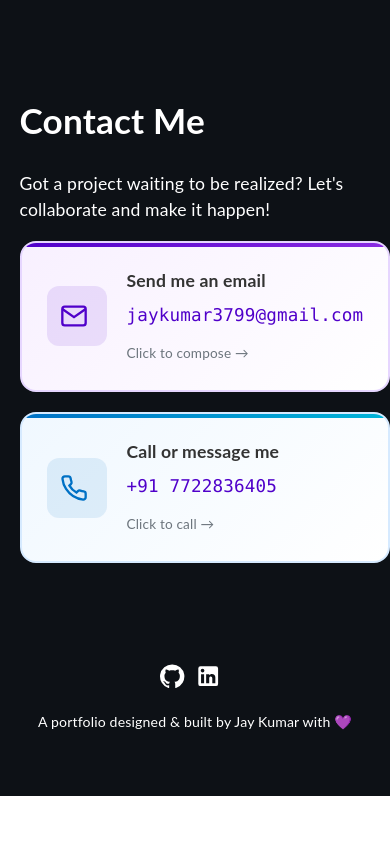
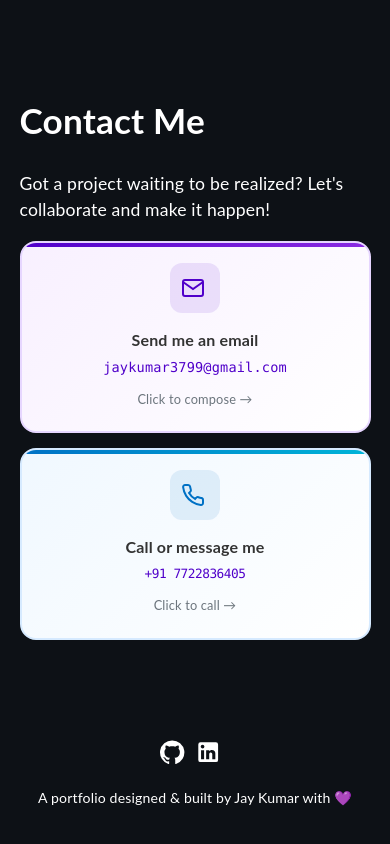
Before and after one commit to mejkp-07/JayCodes, a React (Create React App) app: page / in a window 390 px wide. Shown: the part 8127-8971 px from the top of the page. Before the commit the page ends 8923 px from the top, so only its background shows below. Built offline with nearby package versions, Linux system fonts and the light colour scheme.

Commit message:
projects part update

```diff
--- a/src/assets/styles/Contact.scss
+++ b/src/assets/styles/Contact.scss
@@ -167,6 +167,7 @@ form {
   opacity: 1;
 }
 
+/* Updated CSS for gradient cards */
 .contact-info-section.gradient-cards {
   display: flex;
   gap: 20px;
@@ -187,6 +188,7 @@ form {
   transition: all 0.4s ease;
   position: relative;
   overflow: hidden;
+  box-sizing: border-box;
 }
 
 .contact-gradient-card::before {
@@ -225,10 +227,12 @@ form {
 .card-icon {
   width: 60px;
   height: 60px;
+  min-width: 60px; /* Prevents shrinking */
   border-radius: 12px;
   display: flex;
   align-items: center;
   justify-content: center;
+  flex-shrink: 0; /* Prevents icon from shrinking */
 }
 
 .email-card .card-icon {
@@ -241,10 +245,17 @@ form {
   color: #0071c5;
 }
 
+.card-content {
+  flex: 1;
+  min-width: 0; /* Important for text wrapping */
+}
+
 .card-content h3 {
   margin: 0 0 8px 0;
   color: #333;
   font-size: 1.1rem;
+  word-wrap: break-word;
+  overflow-wrap: break-word;
 }
 
 .card-content p {
@@ -252,6 +263,9 @@ form {
   color: #5000ca;
   font-family: 'Monaco', 'Courier New', monospace;
   font-weight: 500;
+  word-break: break-all; /* Ensures long text breaks properly */
+  font-size: 0.95rem;
+  line-height: 1.4;
 }
 
 .card-action {
@@ -259,6 +273,7 @@ form {
   color: #6c757d;
   display: inline-block;
   transition: transform 0.3s;
+  white-space: nowrap;
 }
 
 .contact-gradient-card:hover .card-action {
@@ -266,24 +281,144 @@ form {
   color: #5000ca;
 }
 
-/* Responsive */
-@media (max-width: 768px) {
-  .contact-info-section.attractive,
+/* Enhanced Responsive Styles */
+@media (max-width: 1024px) {
   .contact-info-section.gradient-cards {
-    flex-direction: column;
+    gap: 15px;
   }
 
-  .contact-card,
   .contact-gradient-card {
-    min-width: 100%;
+    min-width: calc(50% - 10px);
+    padding: 20px;
   }
+}
 
-  .contact-highlight {
+@media (max-width: 768px) {
+  .contact-info-section.gradient-cards {
     flex-direction: column;
     gap: 15px;
   }
 
-  .highlight-dot {
-    margin-top: 0;
+  .contact-gradient-card {
+    min-width: 100%;
+    width: 100%;
+    padding: 20px;
+    gap: 15px;
+  }
+
+  .card-icon {
+    width: 50px;
+    height: 50px;
+    min-width: 50px;
+  }
+
+  .card-icon svg {
+    width: 24px;
+    height: 24px;
+  }
+
+  .card-content h3 {
+    font-size: 1rem;
+    margin-bottom: 6px;
+  }
+
+  .card-content p {
+    font-size: 0.9rem;
+    margin-bottom: 8px;
+  }
+
+  .contact-gradient-card:hover {
+    transform: translateY(-4px); /* Reduced hover effect on mobile */
   }
 }
+
+@media (max-width: 480px) {
+  .contact-gradient-card {
+    flex-direction: column;
+    text-align: center;
+    padding: 20px 15px;
+    gap: 15px;
+  }
+
+  .card-icon {
+    width: 50px;
+    height: 50px;
+    margin: 0 auto;
+  }
+
+  .card-content {
+    width: 100%;
+  }
+
+  .card-content p {
+    font-size: 0.85rem;
+    word-break: break-word;
+  }
+
+  .card-action {
+    font-size: 0.8rem;
+  }
+
+  /* Adjust phone number formatting for very small screens */
+  .phone-card .card-content p {
+    font-size: 0.8rem;
+    letter-spacing: -0.5px;
+  }
+}
+
+/* Extra small devices (phones under 360px) */
+@media (max-width: 360px) {
+  .contact-gradient-card {
+    padding: 15px 12px;
+  }
+
+  .card-icon {
+    width: 45px;
+    height: 45px;
+  }
+
+  .card-icon svg {
+    width: 20px;
+    height: 20px;
+  }
+
+  .card-content h3 {
+    font-size: 0.95rem;
+  }
+
+  .card-content p {
+    font-size: 0.8rem;
+  }
+
+  /* Break phone number for better readability */
+  .phone-card .card-content p {
+    font-size: 0.75rem;
+    word-break: break-word;
+    padding: 0 5px;
+  }
+}
+
+/* Optional: Add animation for better mobile experience */
+@media (hover: none) and (pointer: coarse) {
+  .contact-gradient-card:active {
+    transform: scale(0.98);
+    transition: transform 0.1s;
+  }
+
+  .contact-gradient-card:hover {
+    transform: none; /* Remove hover effects on touch devices */
+  }
+}
+
+/* Ensure proper spacing in the parent container */
+#contact .items-container .contact_wrapper {
+  width: 100%;
+  box-sizing: border-box;
+}
+
+/* Fix for text overflow in very small containers */
+.card-content h3,
+.card-content p {
+  overflow: hidden;
+  text-overflow: ellipsis;
+}
--- a/src/components/Contact.tsx
+++ b/src/components/Contact.tsx
@@ -65,7 +65,7 @@ function Contact() {
             </div>
             <div className="card-content">
               <h3>Send me an email</h3>
-              <p>jaykumar3799@gmail.com</p>
+              <p className="email-text">jaykumar3799@gmail.com</p>
               <span className="card-action">Click to compose →</span>
             </div>
           </a>
@@ -78,7 +78,7 @@ function Contact() {
             </div>
             <div className="card-content">
               <h3>Call or message me</h3>
-              <p>+91 7722836405</p>
+              <p className="phone-text">+91 7722836405</p>
               <span className="card-action">Click to call →</span>
             </div>
           </a>
```
